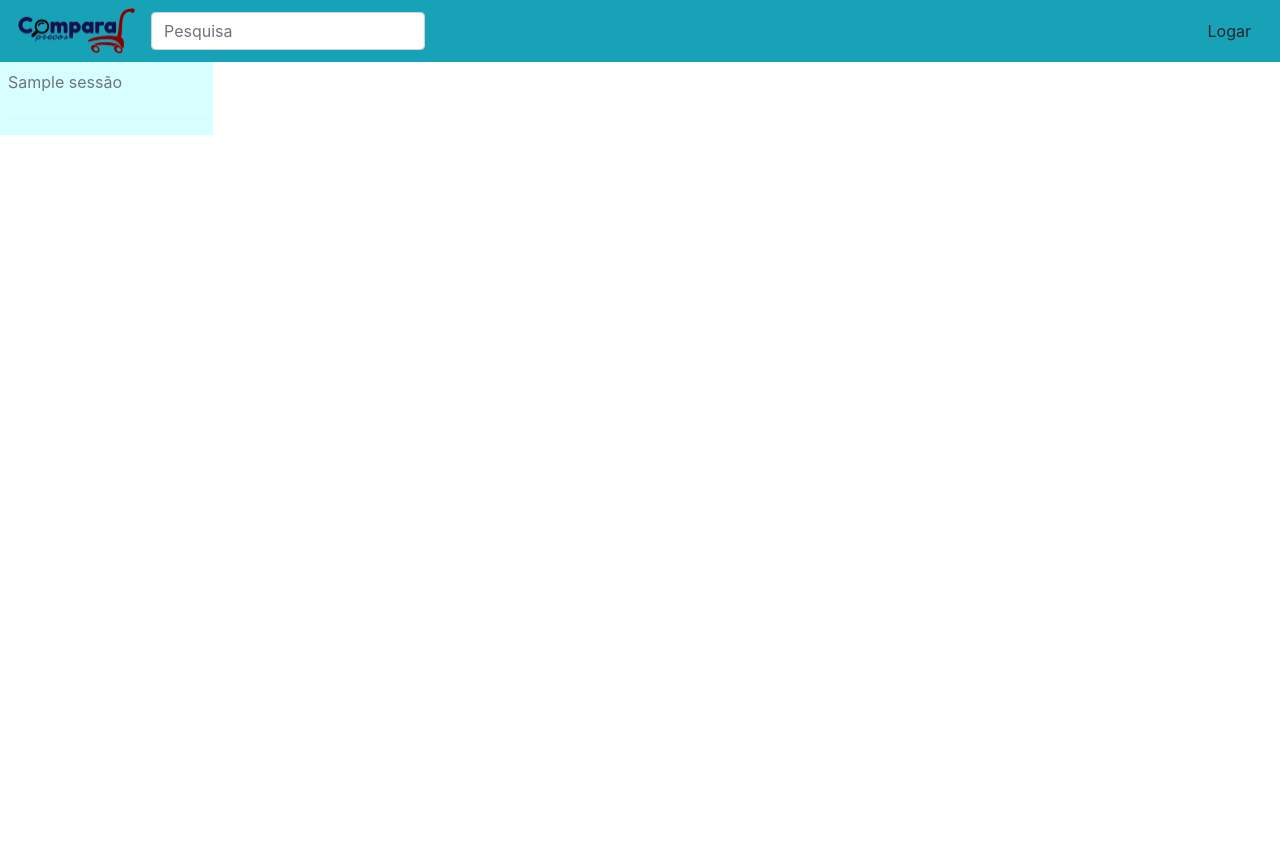
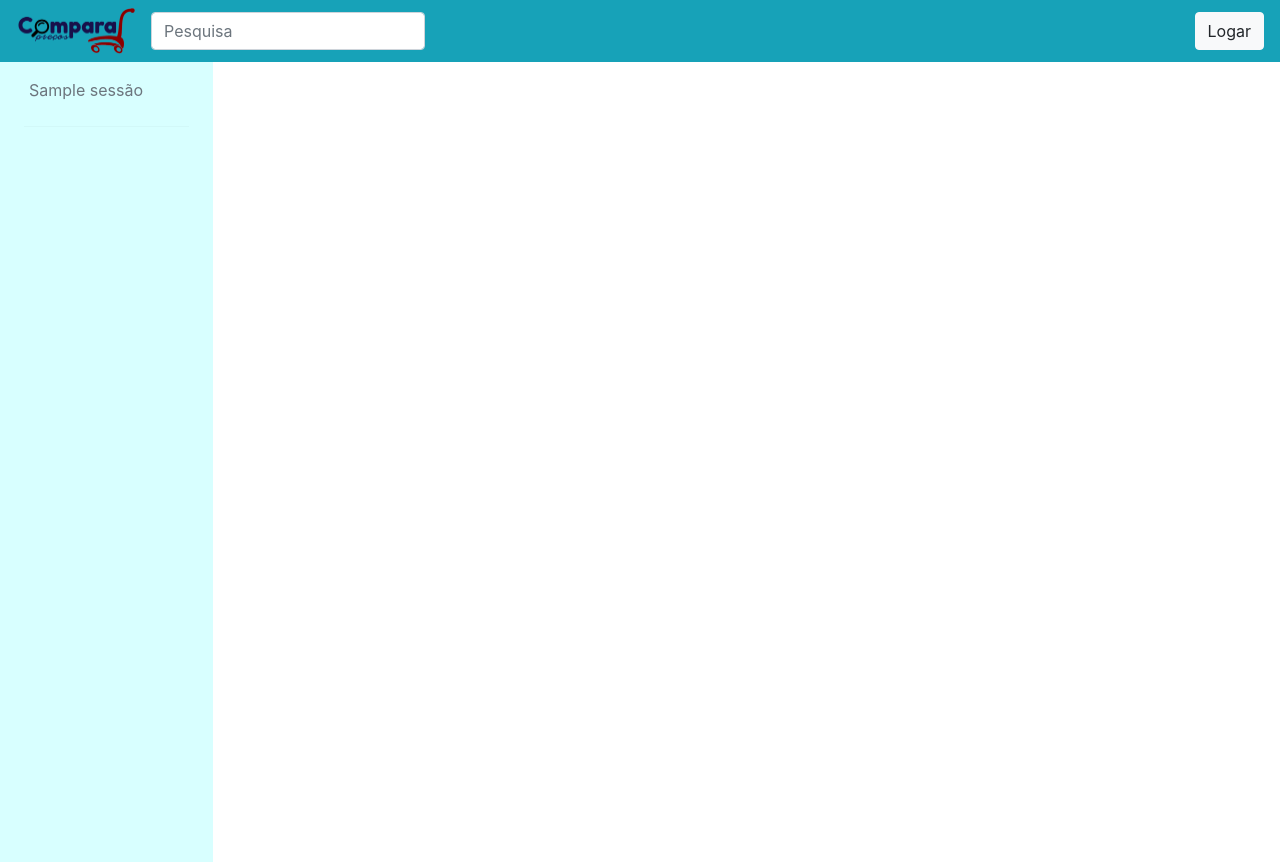
Before and after one commit to leonardo-senac/pi-django, a Django app: page /produtos_por_sessao/1/ in a window 1280 px wide. Before the commit the page ends 135 px from the top, so only its background shows below. Run offline with Django 4.2, Linux system fonts and the light colour scheme; data comes from the database, SQL or seed files in the repository; tables that the repository leaves empty hold one stand-in row (values such as "Sample post"); parts of the project's set-up code (start-up, migrations or seed data) failed here and were passed over; some libraries are stand-ins or nearby versions.

Commit message:
Mudança telas

```diff
--- a/projeto_compara/core/templates/base.html
+++ b/projeto_compara/core/templates/base.html
@@ -218,19 +218,19 @@
             </div>
         </div>
         {% else %}
-        <a href="{% url 'logar' %}" class="btn btn-botao-cor-especial">Logar</a>
+        <a href="{% url 'logar' %}" class="btn btn-light">Logar</a>
         {% endif %}
     </nav>
     <div class="container-fluid">
         <div class="row flex-nowrap">
             <div class="col-auto col-md-3 col-xl-2 px-sm-2 px-0" style="background-color: #d8ffff; padding: 0%;">
-                <div class="">
+                <div class=" flex-column align-items-center align-items-sm-start px-3 pt-2 min-vh-100">
 
                     <ul class="nav nav-pills flex-column"
                         id="menu">
                         {% for sessao in sessoes %}
-                        <li class="nav-item">
-                            <a href="{% url 'produtos_por_sessao' sessao.id %}" class="nav-link align-middle px-0 hover text-secondary">
+                        <li class="nav-item hover">
+                            <a href="{% url 'produtos_por_sessao' sessao.id %}" class="nav-link align-middle px-0 text-secondary" style="margin-left: 5px;">
                                 {{sessao.nome}}
                             </a>
                         </li>
--- a/projeto_compara/core/templates/produtos.html
+++ b/projeto_compara/core/templates/produtos.html
@@ -15,7 +15,7 @@
         <div class="row">
             {% for produto in produtos %}
             <div class="produtos card bg-light" style="height: 500px;">
-                <img class="card-img-top" src="{{produto.imagem.url}}" alt="Imagem de {{produto.nome}}">
+                <img class="card-img-top" src="{{produto.imagem.url}}" alt="Imagem de {{produto.nome}}" style="margin-top: 10px;">
                 <div class="card-body">
                     <h5 class="card-title">{{produto.nome}}</h5>
                     {% if produto.descricao != None %}
```
